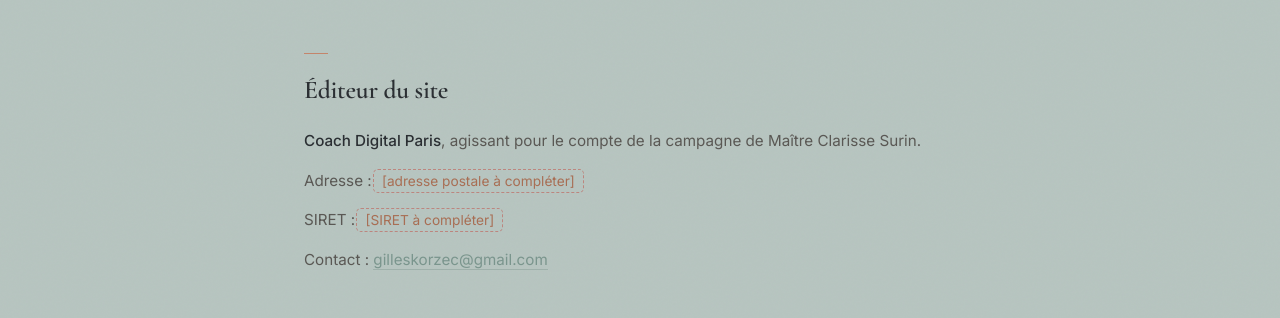
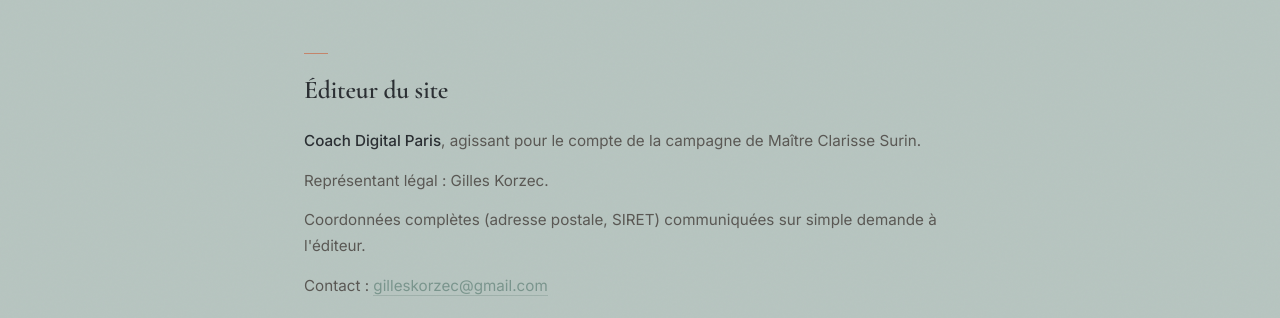
Before and after one commit to eddigit/clarisse-surin-batonnat-2028, a plain HTML site: page mentions.html in a window 1280 px wide. Shown: the part 420-738 px from the top of the page. Drawn offline with nearby package versions, Linux system fonts and the light colour scheme.

Commit message:
fix(mentions): wording neutre pour infos légales en attente
- Adresse + SIRET : ligne neutre 'communiqués sur demande' (placeholders rouges retirés du public)
- Crédits photo : © Clarisse Surin et ayants droit (default sain)
- TODO internes en commentaire HTML pour compléter SIRET, adresse, crédits photographe quand reçus

```diff
--- a/mentions.html
+++ b/mentions.html
@@ -236,8 +236,9 @@
 
         <h2>Éditeur du site</h2>
         <p><strong>Coach Digital Paris</strong>, agissant pour le compte de la campagne de Maître Clarisse Surin.</p>
-        <p>Adresse : <span class="placeholder-content">[adresse postale à compléter]</span></p>
-        <p>SIRET : <span class="placeholder-content">[SIRET à compléter]</span></p>
+        <p>Représentant légal : Gilles Korzec.</p>
+        <!-- TODO interne : compléter SIRET + adresse exacte du siège dès réception. -->
+        <p>Coordonnées complètes (adresse postale, SIRET) communiquées sur simple demande à l'éditeur.</p>
         <p>Contact : <a href="mailto:gilleskorzec@gmail.com">gilleskorzec@gmail.com</a></p>
 
         <h2>Directrice de publication</h2>
@@ -292,7 +293,8 @@
 
         <h2>Propriété intellectuelle</h2>
         <p>L'ensemble des contenus de ce site (textes, images, mise en page, code) est protégé par le droit d'auteur. Toute reproduction, totale ou partielle, sans autorisation préalable de Maître Clarisse Surin est interdite.</p>
-        <p>Photographies : <span class="placeholder-content">[crédits photographe à compléter]</span>.</p>
+        <!-- TODO interne : préciser le crédit photographe lorsque communiqué. -->
+        <p>Photographies : © Maître Clarisse Surin et ayants droit.</p>
 
         <h2>Crédits techniques</h2>
         <p>Conception et développement : Coach Digital Paris.</p>
```
